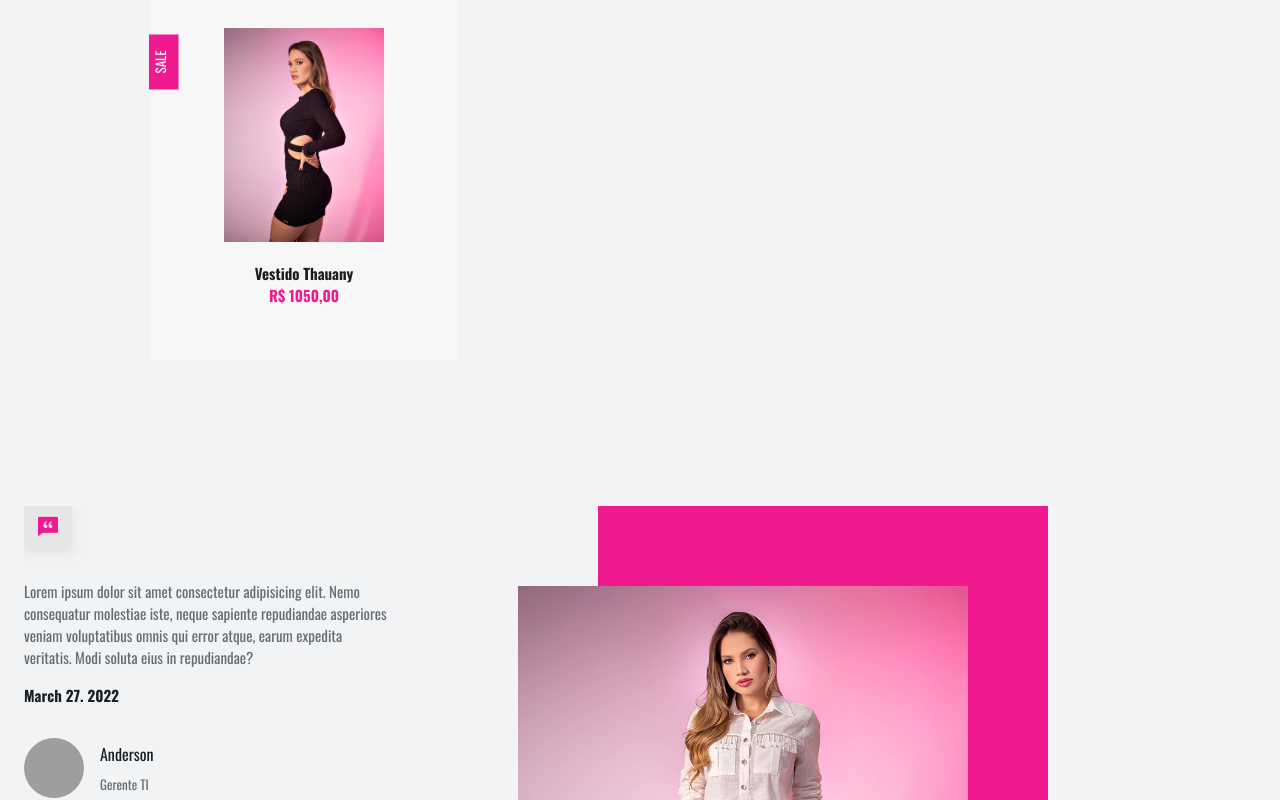
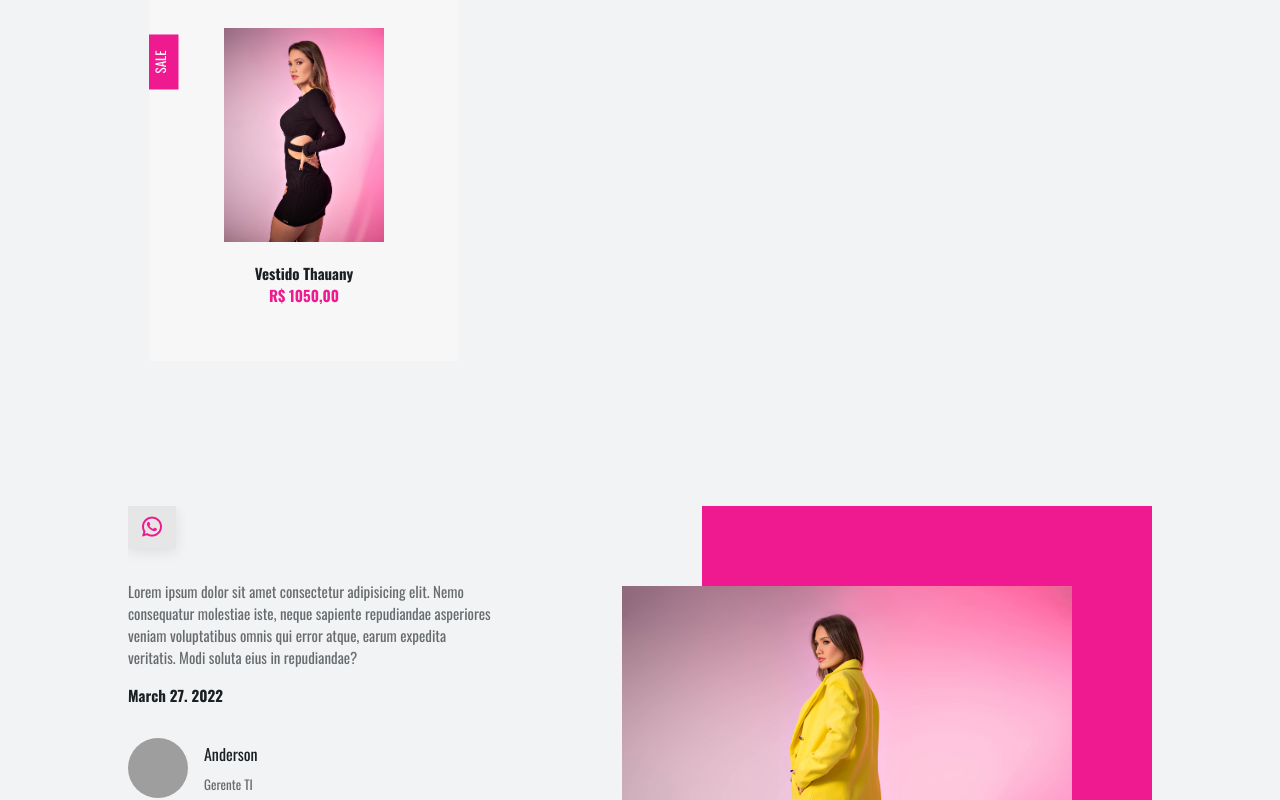
Before and after one commit to estacaostore/sitealinemezzaribrand, a Next.js app: page / in a window 1280 px wide. Shown: the part 2000-2800 px from the top of the page. Built offline with nearby package versions, Linux system fonts and the light colour scheme; grey boxes are pictures that could not be loaded.

Commit message:
:bug: Testimonial

```diff
--- a/src/components/Testimonial/index.tsx
+++ b/src/components/Testimonial/index.tsx
@@ -11,7 +11,7 @@ const Testimonial: React.FC = () => {
     <Container className="testimonial section container">
       <div className="testimonial__container grid">
         <Swiper
-          className="swiper-wrapper"
+          className="swiper swiper-wrapper"
           effect={'coverflow'}
           grabCursor={true}
           centeredSlides={true}
@@ -35,61 +35,7 @@ const Testimonial: React.FC = () => {
         >
           <SwiperSlide className="testimonial__card swiper-slider">
             <div className="testimonial__quote">
-              <i className="ri-chat-quote-fill"></i>
-            </div>
-
-            <p className="testimonial__description">
-              Lorem ipsum dolor sit amet consectetur adipisicing elit. Nemo
-              consequatur molestiae iste, neque sapiente repudiandae asperiores
-              veniam voluptatibus omnis qui error atque, earum expedita
-              veritatis. Modi soluta eius in repudiandae?
-            </p>
-
-            <h3 className="testimonial__date">March 27. 2022</h3>
-
-            <div className="testimonial__perfil">
-              <img
-                src="https://avatars.githubusercontent.com/u/4048207?v=4"
-                alt=""
-                className="testimonial__perfil-img"
-              />
-
-              <div className="testimonial__perfil-data">
-                <span className="testimonial__perfil-name">Anderson</span>
-                <span className="testimonial__perfil-detail">Gerente TI</span>
-              </div>
-            </div>
-          </SwiperSlide>
-          <SwiperSlide className="testimonial__card swiper-slider">
-            <div className="testimonial__quote">
-              <i className="ri-chat-quote-fill"></i>
-            </div>
-
-            <p className="testimonial__description">
-              Lorem ipsum dolor sit amet consectetur adipisicing elit. Nemo
-              consequatur molestiae iste, neque sapiente repudiandae asperiores
-              veniam voluptatibus omnis qui error atque, earum expedita
-              veritatis. Modi soluta eius in repudiandae?
-            </p>
-
-            <h3 className="testimonial__date">March 27. 2022</h3>
-
-            <div className="testimonial__perfil">
-              <img
-                src="https://avatars.githubusercontent.com/u/4048207?v=4"
-                alt=""
-                className="testimonial__perfil-img"
-              />
-
-              <div className="testimonial__perfil-data">
-                <span className="testimonial__perfil-name">Anderson</span>
-                <span className="testimonial__perfil-detail">Gerente TI</span>
-              </div>
-            </div>
-          </SwiperSlide>
-          <SwiperSlide className="testimonial__card swiper-slider">
-            <div className="testimonial__quote">
-              <i className="ri-chat-quote-fill"></i>
+              <i className="ri-whatsapp-line"></i>
             </div>
 
             <p className="testimonial__description">
@@ -115,47 +61,21 @@ const Testimonial: React.FC = () => {
             </div>
           </SwiperSlide>
 
-          <SwiperSlide className="testimonial__card swiper-slider">
-            <div className="testimonial__quote">
-              <i className="ri-chat-quote-fill"></i>
-            </div>
+          <div className="swiper-button-next">
+            <i className="ri-arrow-right-line"></i>
+          </div>
 
-            <p className="testimonial__description">
-              Lorem ipsum dolor sit amet consectetur adipisicing elit. Nemo
-              consequatur molestiae iste, neque sapiente repudiandae asperiores
-              veniam voluptatibus omnis qui error atque, earum expedita
-              veritatis. Modi soluta eius in repudiandae?
-            </p>
+          <div className="swiper-button-prev">
+            <i className="ri-arrow-left-line"></i>
+          </div>
 
-            <h3 className="testimonial__date">March 27. 2022</h3>
-
-            <div className="testimonial__perfil">
-              <img
-                src="https://avatars.githubusercontent.com/u/4048207?v=4"
-                alt=""
-                className="testimonial__perfil-img"
-              />
-
-              <div className="testimonial__perfil-data">
-                <span className="testimonial__perfil-name">Anderson</span>
-                <span className="testimonial__perfil-detail">Gerente TI</span>
-              </div>
-            </div>
-          </SwiperSlide>
         </Swiper>
-
-        <div className="swiper-button-next">
-          <i className="ri-arrow-right-line"></i>
-        </div>
-
-        <div className="swiper-button-prev">
-          <i className="ri-arrow-left-line"></i>
-        </div>
 
         <div className="testimonial__images">
           <div className="testimonial__square"></div>
-          <img src="/images/home.jpg" alt="" className="testimonial__img" />
+          <img src="/images/testimonial.jpg" alt="" className="testimonial__img" />
         </div>
+
       </div>
     </Container>
   )
--- a/src/components/Testimonial/styles.ts
+++ b/src/components/Testimonial/styles.ts
@@ -137,6 +137,11 @@ export const Container = styled.section`
   }
 
   @media screen and (min-width: 1024px) {
+    &.container {
+      margin-left: auto;
+      margin-right: auto;
+    }
+
     .testimonial__container {
       column-gap: 13rem;
     }
```
Also changed, not shown: public/images/testimonial.jpg (added).
